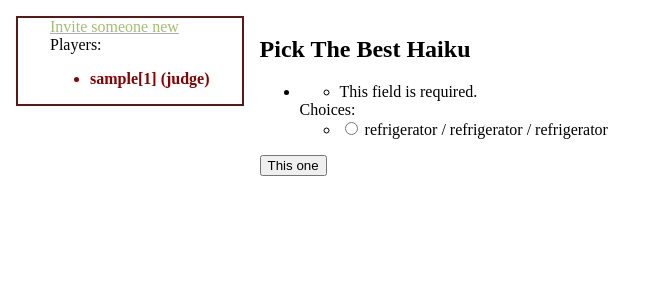
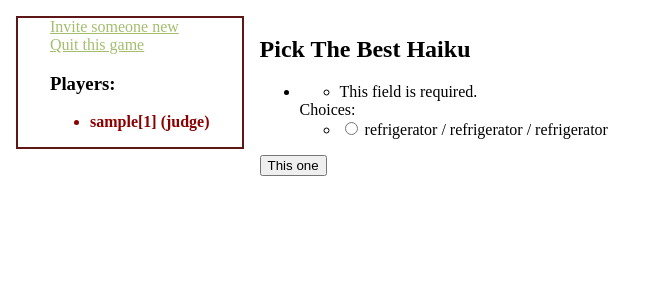
Before and after one commit to sealgair/HaikuBattle, a Django app: page /game/1/ in a window 1280 px wide; the page is wider, and only the part inside the window is pictured. Shown: the part 114-414 px from the top of that part, without its empty margins (0-652 px from the left). Run offline with Django 3.2, Linux system fonts and the light colour scheme; a user stored in the database is signed in; data comes from the database, SQL or seed files in the repository; tables that the repository leaves empty hold one stand-in row (values such as "Sample post"); some libraries are stand-ins or nearby versions.

Commit message:
allow players to quit games

```diff
--- a/game/templates/game/game.html
+++ b/game/templates/game/game.html
@@ -24,7 +24,8 @@
 
 {% block content %}
 <div id="game-sidebar">
-    <a href="{% url game.views.invite game_id=game.id %}">Invite someone new</a></br
+    <a href="{% url game.views.invite game_id=game.id %}">Invite someone new</a></br>
+    <a href="{% url game.views.quit game_id=game.id %}">Quit this game</a></br>
     <h3>Players:</h3>
     <ul>
     {% for player in game.players.all %}
--- a/game/urls.py
+++ b/game/urls.py
@@ -1,11 +1,12 @@
 __author__ = 'courtf'
 
 from django.conf.urls import patterns, url
-from game.views import game, turn, invite
+from game.views import game, turn, invite, quit
 
 urlpatterns = patterns('',
     url(r'^(?P<game_id>\d+)/', game),
     url(r'^(?P<game_id>\d+)/', game),
     url(r'^invite/(?P<game_id>\d+)/', invite),
+    url(r'^quit/(?P<game_id>\d+)/', quit),
     url(r'^turn/(?P<turn_id>\d+)/', turn),
 )
--- a/game/views.py
+++ b/game/views.py
@@ -161,3 +161,18 @@ def invite(request, game_id):
         "game/invite_player.html",
         context_instance=RequestContext(request, context)
     )
+
+@login_required
+def quit(request, game_id):
+    game = get_object_or_404(Game, id=game_id)
+    if request.method == "POST":
+        if request.POST['confirm'] == 'YES':
+            game.players.filter(user=request.user).delete()
+            return redirect(reverse('dashboard.views.player_dashboard'))
+        else:
+            return redirect(reverse('game.views.game', kwargs={'game_id': game_id}))
+    return render_to_response("game/quit_confirm.html",
+        context_instance=RequestContext(request, {
+            'game': game
+        })
+    )
```
Also changed, not shown: game/templates/game/quit_confirm.html (added, +11 -0 lines), 1 other file.
